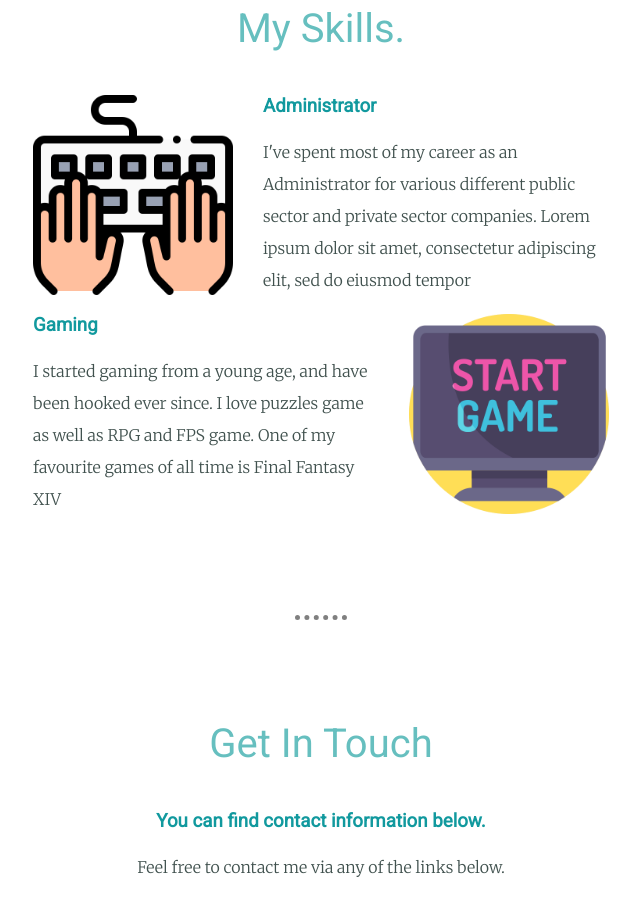
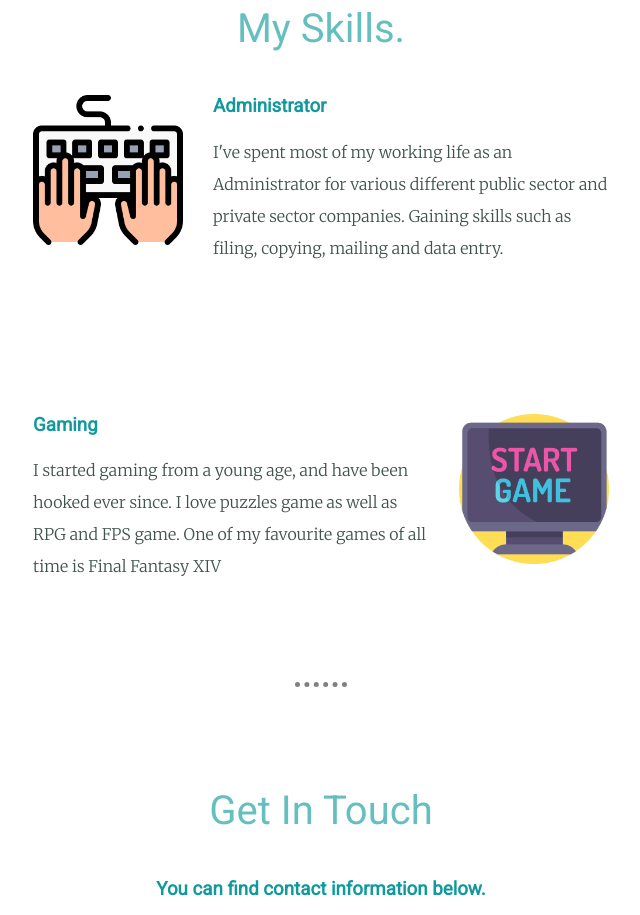
Before and after one commit to h3x1e/KingsWebsite, a plain HTML site: page index.html in a window 1280 px wide. Shown: the part 1360-2275 px from the top of the page, without its empty margins (319-959 px from the left). Drawn offline with Linux system fonts and the light colour scheme.

Commit message:
fixed the skills section alignment

```diff
--- a/css/styles.css
+++ b/css/styles.css
@@ -67,6 +67,14 @@ p {
   text-align: left;
 }
 
+.gaming-disc {
+  margin-bottom: auto;
+}
+
+.admin-disc {
+  margin-bottom: 150px;
+}
+
 .middle-container {
   margin: 100px 0;
 }
@@ -118,13 +126,13 @@ p {
 }
 
 .admin-img {
-  width: 200px;
+  width: 150px;
   float: left;
   margin: 0 30px 0 0;
 }
 
 .game-img {
-  width: 200px;
+  width: 150px;
   float: right;
   margin-left: 30px;
 }
--- a/index.html
+++ b/index.html
@@ -34,14 +34,13 @@
       <div class="skill-row">
         <img class="admin-img" src="images/keyboard.png" alt="keyboard-image">
         <h3>Administrator</h3>
-        <p>I've spent most of my career as an Administrator for various different public sector and private sector companies.
-          Lorem ipsum dolor sit amet, consectetur adipiscing elit, sed do eiusmod tempor </p>
-
+        <p class="admin-disc">I've spent most of my working life as an Administrator for various different public sector and private sector companies.
+          Gaining skills such as filing, copying, mailing and data entry.</p>
       </div>
       <div class="skill-row">
         <img class="game-img" src="images/computer-game.png" alt="computer-game-image">
         <h3>Gaming</h3>
-        <p>I started gaming from a young age, and have been hooked ever since.
+        <p class="gaming-disc">I started gaming from a young age, and have been hooked ever since.
           I love puzzles game as well as RPG and FPS game. One of my favourite games of all time is Final Fantasy XIV</p>
       </div>
     </div>
@@ -55,7 +54,6 @@
     <a class="btn" href="mailto:name@email.com">CONTACT ME</a>
 
   </div>
-
 
   <div class="bottom-container">
     <a class="footer-link" href="https://www.linkedin.com/">LinkedIn</a>
```
